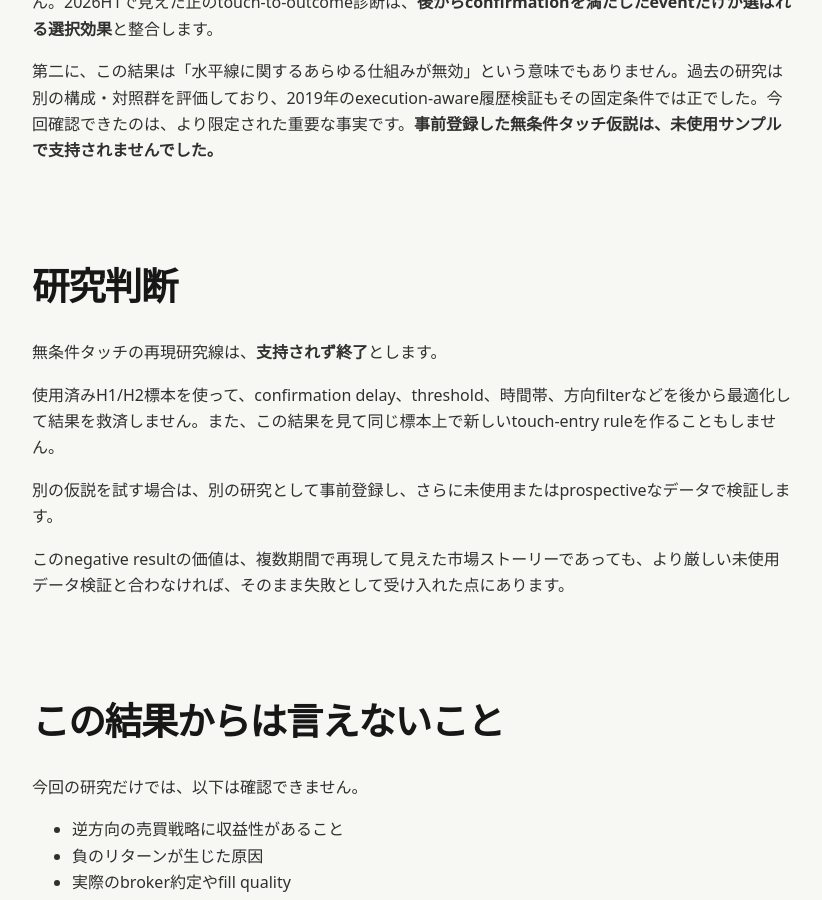
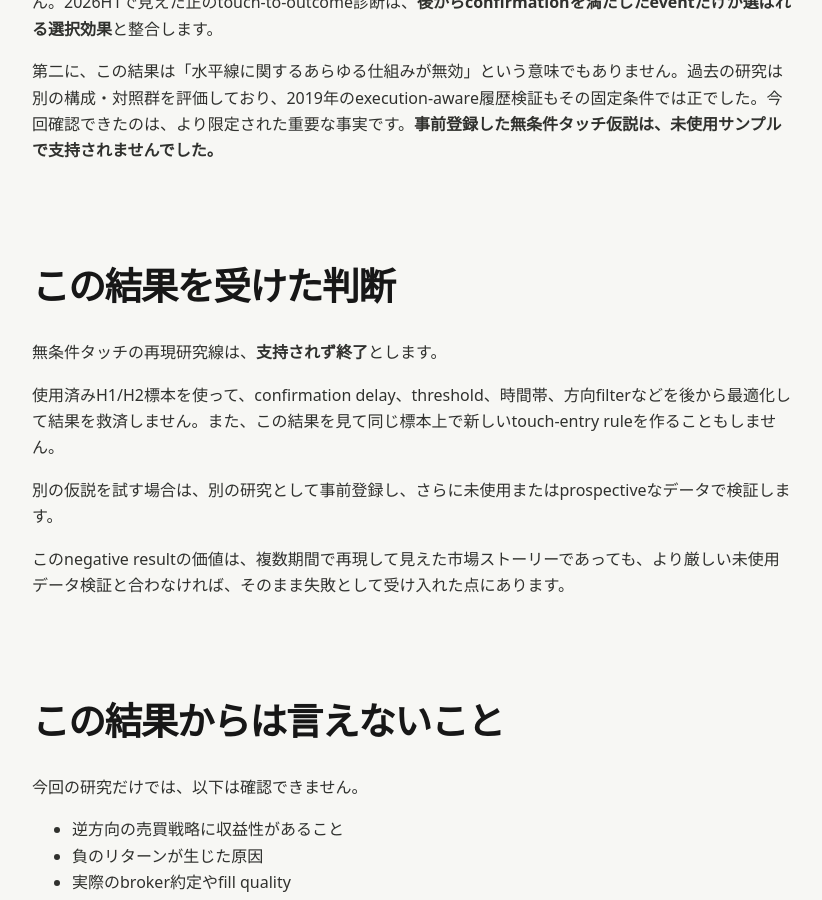
Before and after one commit to Josh-Temple/studio-lab-research, a Jekyll site: the page built from ja/research/gold-horizontal-unconditional-touch-2026h2.md, in a window 1280 px wide and 900 px high, scrolled down 2891 px. Shown: the whole window, without its empty margins (48-870 px from the left). Built offline with Jekyll 4.4.1, drawn with Linux system fonts in a browser that asks for light colours.

Commit message:
GOLD H2結果の判断見出しを統一

```diff
--- a/ja/research/gold-horizontal-unconditional-touch-2026h2.md
+++ b/ja/research/gold-horizontal-unconditional-touch-2026h2.md
@@ -75,7 +75,7 @@ summary: "事前登録した未使用60セッションで、水平線タッチ
 
 第二に、この結果は「水平線に関するあらゆる仕組みが無効」という意味でもありません。過去の研究は別の構成・対照群を評価しており、2019年のexecution-aware履歴検証もその固定条件では正でした。今回確認できたのは、より限定された重要な事実です。**事前登録した無条件タッチ仮説は、未使用サンプルで支持されませんでした。**
 
-## 研究判断
+## この結果を受けた判断
 
 無条件タッチの再現研究線は、**支持されず終了**とします。
 
```
